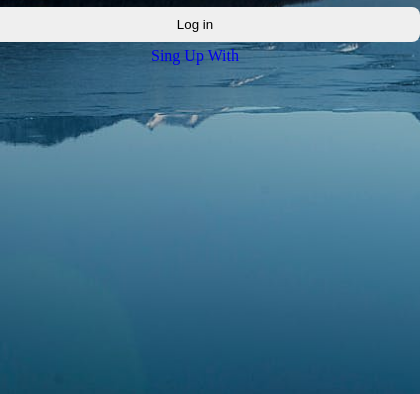
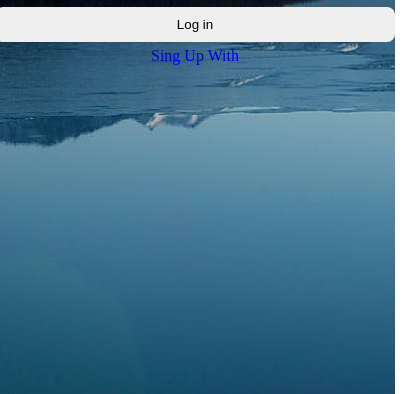
Before and after one commit to Marcosdesantana/Login, a plain HTML site: page index.html in a window 390 px wide. Shown: the part 450-844 px from the top of the page, 420 px wide, since content can reach past the window. Drawn offline with Linux system fonts and the light colour scheme.

Commit message:
regulando a responsividade

```diff
--- a/src/estilo/style.css
+++ b/src/estilo/style.css
@@ -17,6 +17,7 @@ header{
     justify-content: space-around;
     align-items: center;
     height: 50px;
+    max-width: 100vw;
 }
 
 .logo{
@@ -50,7 +51,7 @@ form{
 input{
     border: none;
     border-radius: 8px;
-    width: 450px;
+    width: 400px;
     padding: 10px;
     margin: 5px 0px;
 }
```
